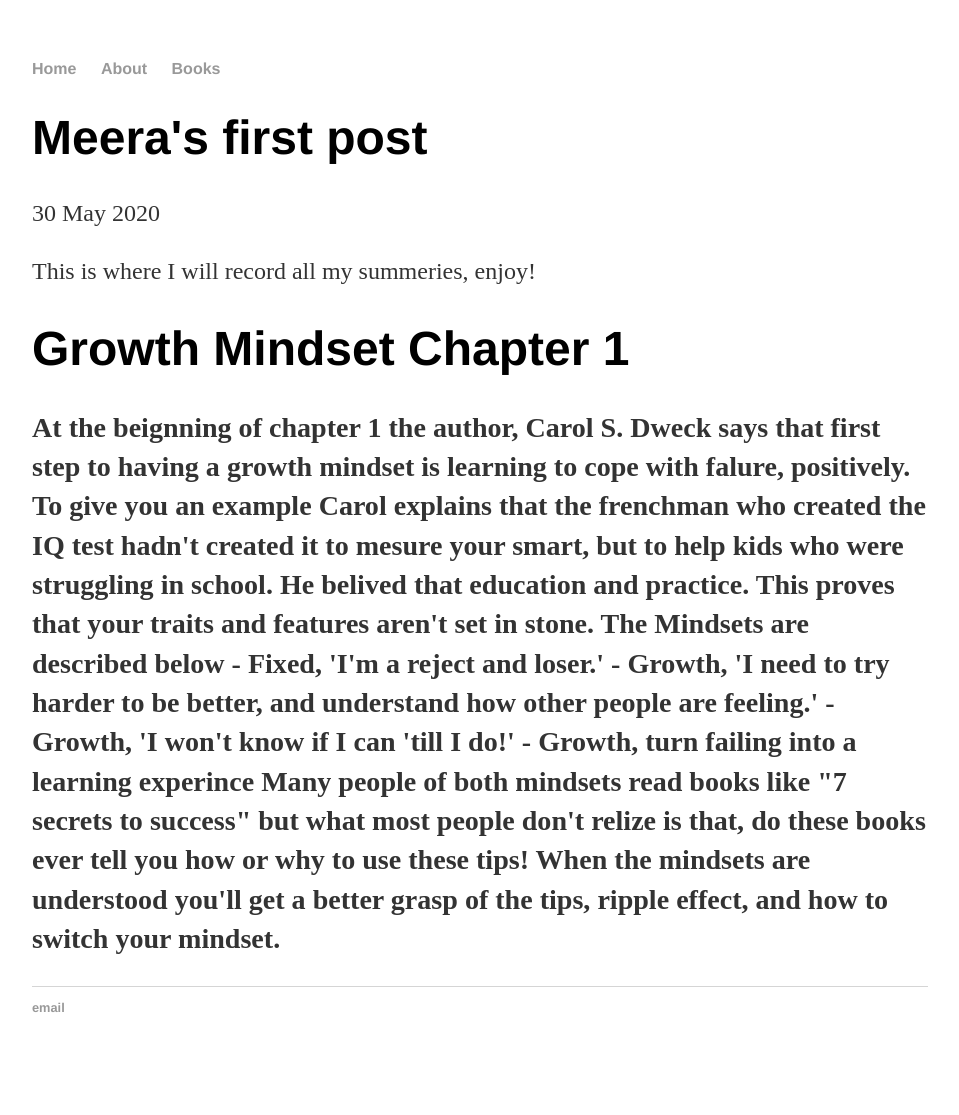
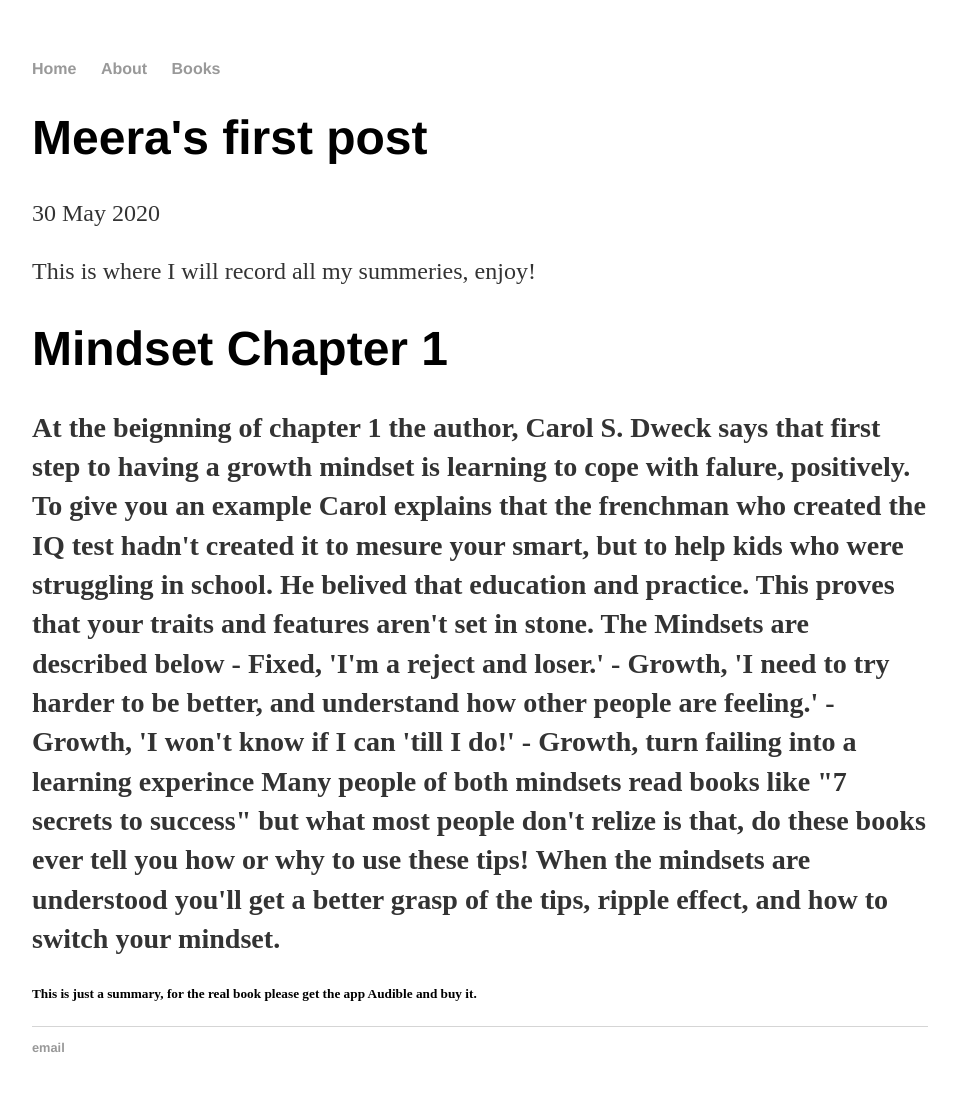
Before and after one commit to meerkatbhat/meerkatbhat, a Jekyll site: the page built from _posts/2020-05-30-firstpost.md, in a window 1280 px wide. Shown: the whole page, without its empty margins (160-1119 px from the left). Built offline with Jekyll 4.4.1, drawn with Linux system fonts in a browser that asks for light colours; before the commit the page ends 1075 px from its top, so only the background shows below that.

Commit message:
Update 2020-05-30-firstpost.md

```diff
--- a/_posts/2020-05-30-firstpost.md
+++ b/_posts/2020-05-30-firstpost.md
@@ -6,7 +6,7 @@ date: 2020-05-30
 
 This is where I will record all my summeries, enjoy!
 
-<H1> Growth Mindset Chapter 1 <H1>
+<H1> Mindset Chapter 1 <H1>
  <h3> <p>At the beignning of chapter 1 the author, Carol S. Dweck
    says that first step to having a growth mindset is
    learning to cope with falure, positively. To give you an example
@@ -24,3 +24,5 @@ This is where I will record all my summeries, enjoy!
    what most people don't relize is that, do these books ever tell you how or
    why to use these tips! When the mindsets are understood you'll get a
    better grasp of the tips, ripple effect, and how to switch your mindset.<h3> <p>
+  <h5> This is just a summary, for the real book please get the app Audible and
+   buy it.<h5>
```
